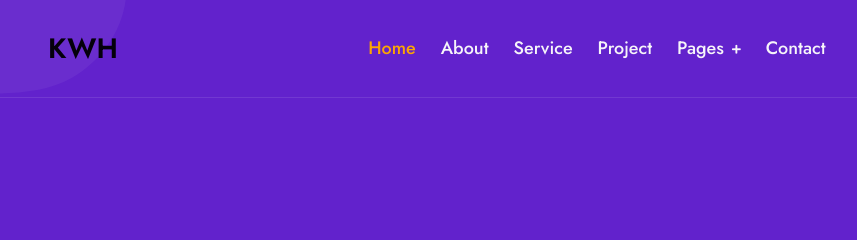
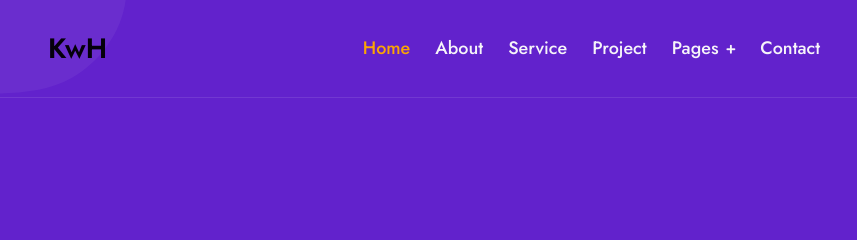
Before and after one commit to Kavins-10/Kavin.digital, a plain HTML site: page index.html in a window 1280 px wide. Shown: the top 240 px of the page, 0-857 px from the left. Drawn offline with nearby package versions, Linux system fonts and the light colour scheme; animation ran at ten frames a second.

Commit message:
Update index.html

```diff
--- a/index.html
+++ b/index.html
@@ -70,7 +70,7 @@
         <div class="container-xxl position-relative p-0">
             <nav class="navbar navbar-expand-lg navbar-light px-4 px-lg-5 py-3 py-lg-0">
                 <a href="" class="navbar-brand p-0">
-                    <h3 class="m-0">KWH</h3>
+                    <h3 class="m-0">KwH</h3>
                     <!-- <img src="img/logo.png" alt="Logo"> -->
                 </a>
                 <button class="navbar-toggler" type="button" data-bs-toggle="collapse" data-bs-target="#navbarCollapse">
```
